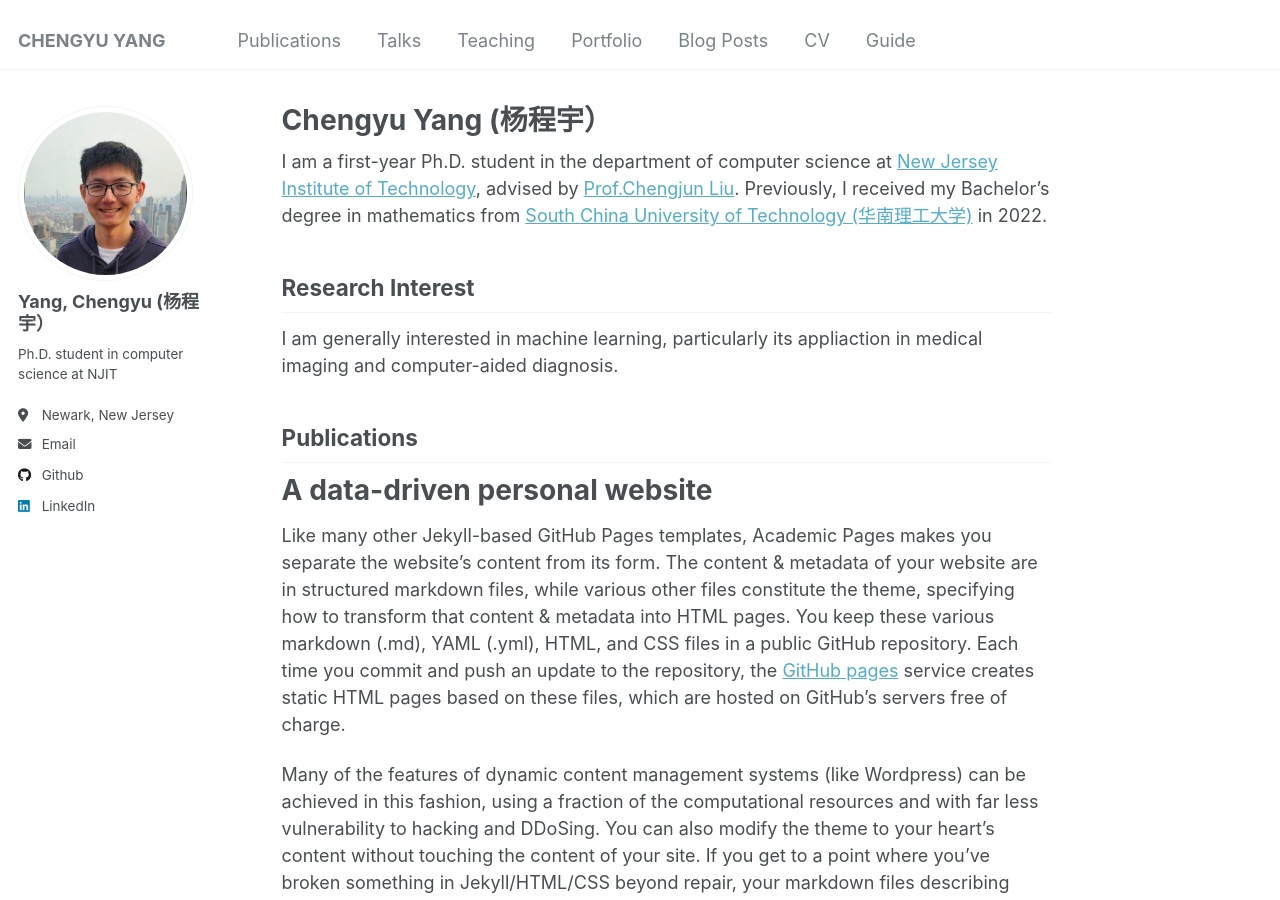
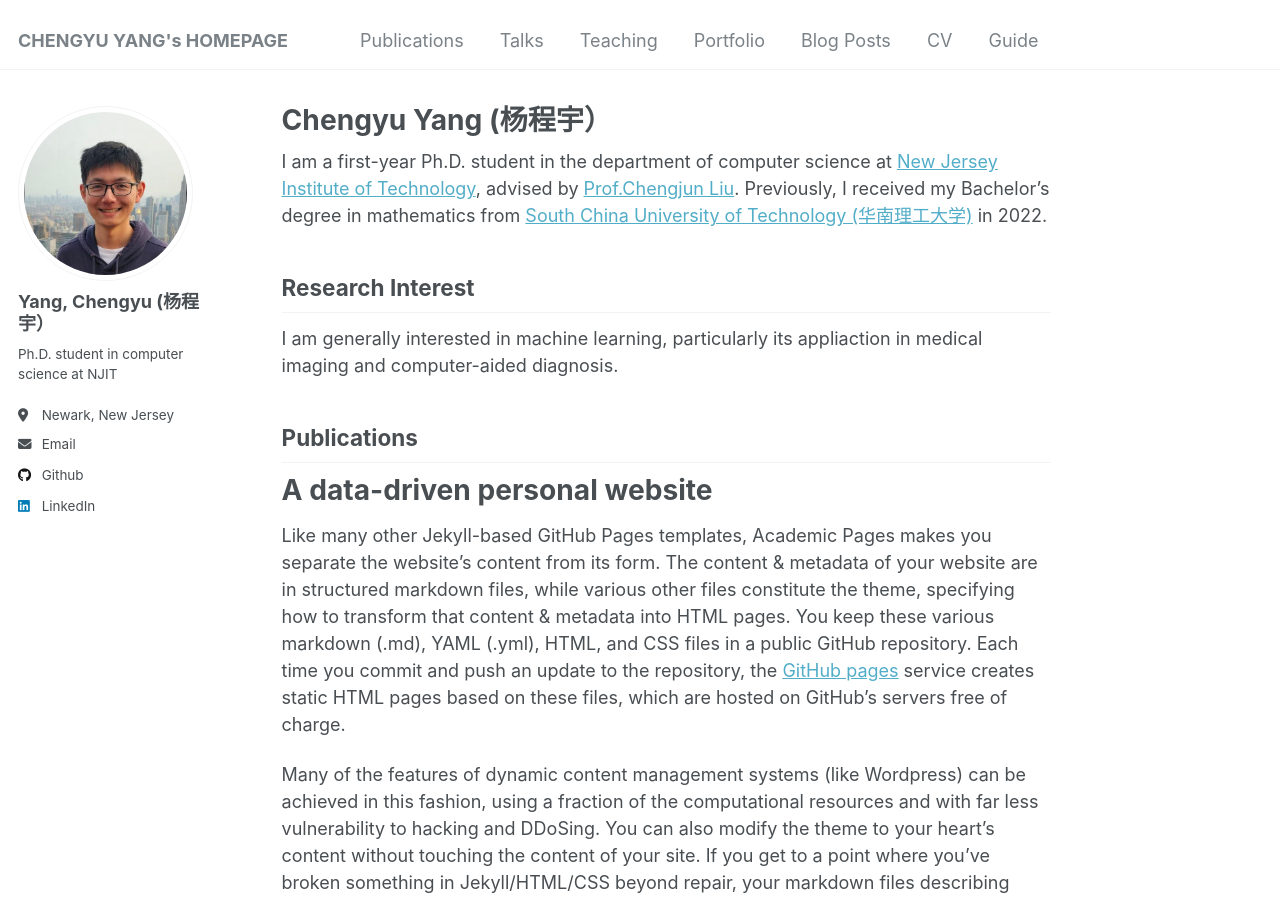
Before and after one commit to cyang322/cyang322.github.io, a Jekyll site: the page built from _pages/about.md, in a window 1280 px wide and 900 px high. Built offline with Jekyll 4.4.1, drawn with Linux system fonts in a browser that asks for light colours.

Commit message:
Update _config.yml

```diff
--- a/_config.yml
+++ b/_config.yml
@@ -8,7 +8,7 @@
 
 # Basic Site Settings
 locale                   : "en-US"
-title                    : "CHENGYU YANG"
+title                    : "CHENGYU YANG's HOMEPAGE"
 title_separator          : "-"
 name                     : &name "Your Name"
 description              : &description "personal description"
```
